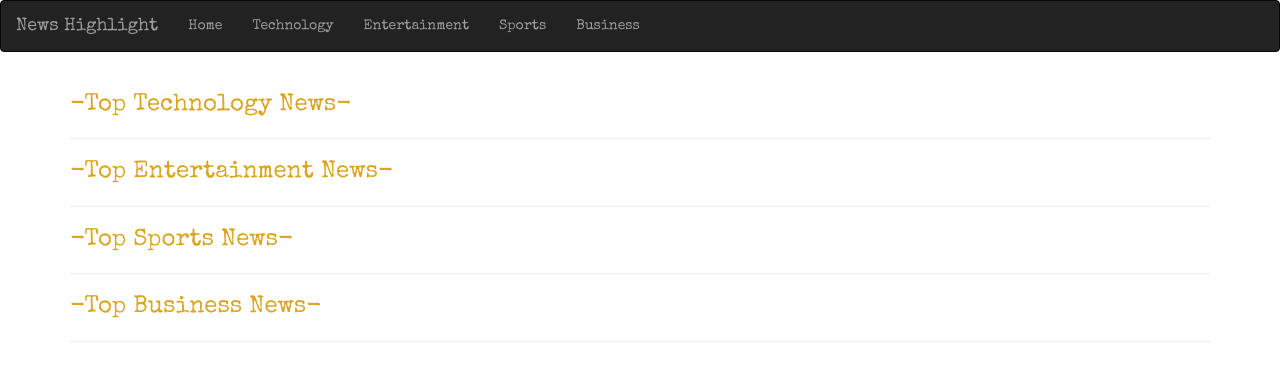
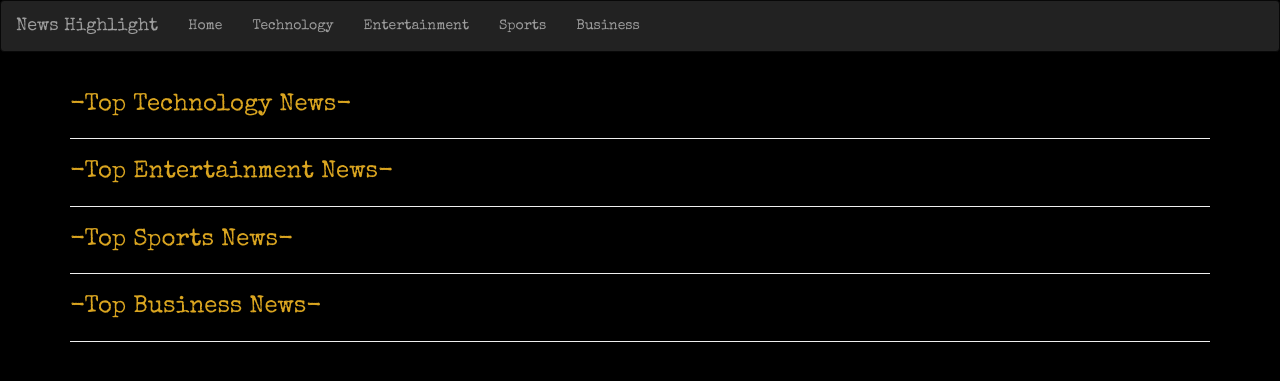
Before and after one commit to RisperAkinyi/NewsHighlight, a Flask app: template app/templates/index.html in a window 1280 px wide. Shown: the top 381 px of the page. Run offline with Flask 2, Linux system fonts and the light colour scheme; the template is opened without the code that fills it, so the values that code supplies are empty; some libraries are stand-ins or nearby versions.

Commit message:
make it better

```diff
--- a/app/static/styles.css
+++ b/app/static/styles.css
@@ -1,6 +1,7 @@
 body {
-    background-color: blck;
+    background-color: black;
     font-family: 'Special Elite', cursive;
+    /* background-image: url("https://wallpapercave.com/wp/wp2938477.jpg") */
 }
 
 a {
```
